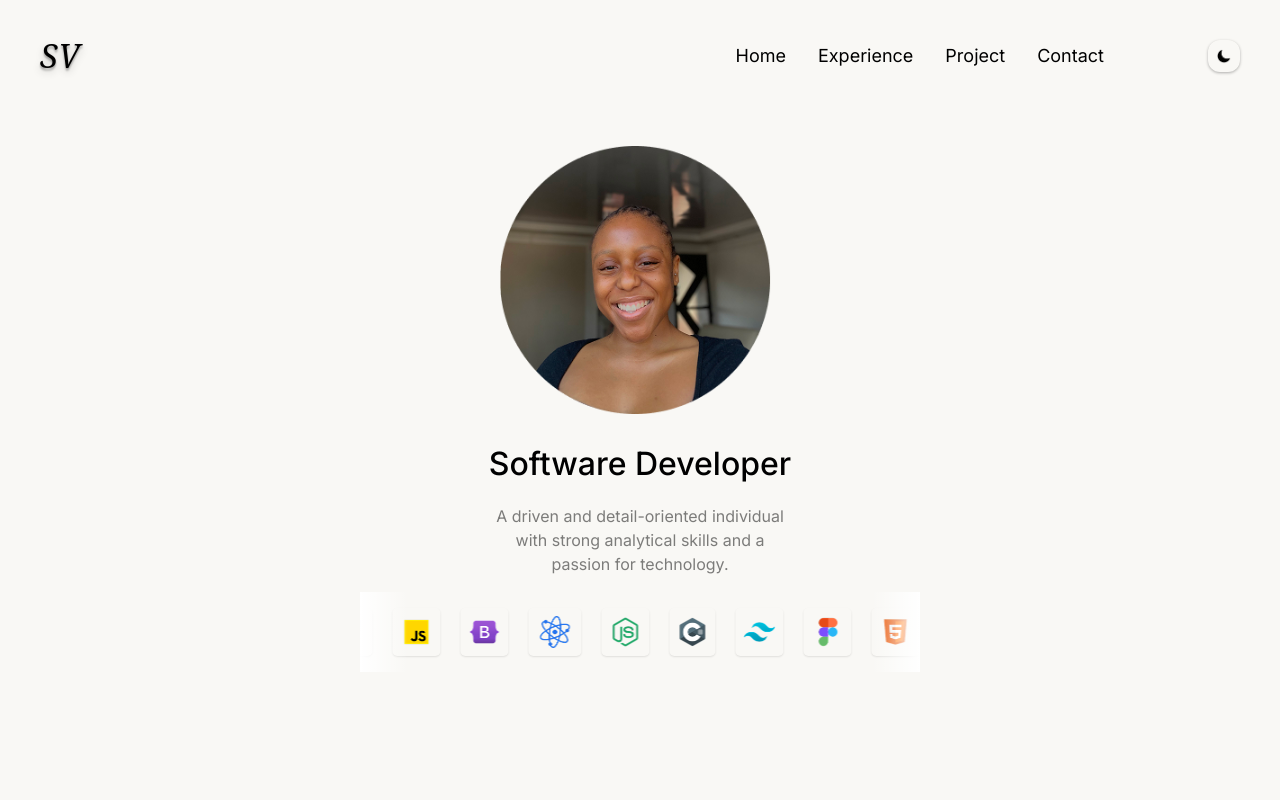
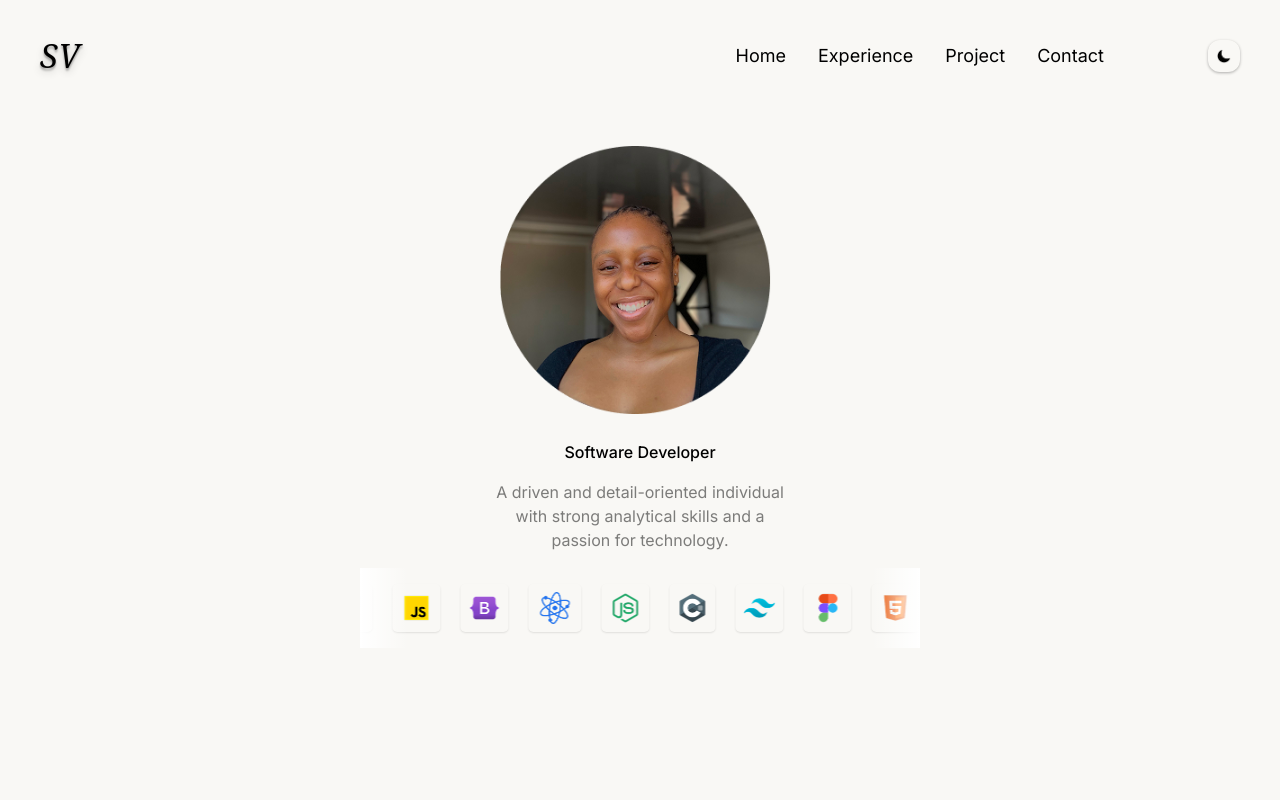
Before and after one commit to SeratiVilankulu/Portfolio, a React (Vite) app: page / in a window 1280 px wide. Shown: the top 800 px of the page. Built offline with nearby package versions, Linux system fonts and the light colour scheme.

Commit message:
Styling changes

```diff
--- a/src/index.css
+++ b/src/index.css
@@ -71,14 +71,13 @@ body {
 	--spacing-xl: 3rem; /* 48px */
 	--spacing-xxl: 4rem; /* 64px */
 
-	/* Sizes */
-	--text-size-xxs: 0.5rem; /* 8px */
-	--text-size-xs: 1rem; /* 16px */
-	--text-size-sm: 1.5rem; /* 24px */
-	--text-size-md: 2rem; /* 32px */
-	--text-size-lg: 3rem; /* 48px */
-	--text-size-xl: 4rem; /* 64px */
-	--text-size-xxl: 5rem; /* 80px */
+	/* Text Sizes */
+	--text-size-xxs: 0.625rem; /* 10px */
+	--text-size-xs: 0.75rem; /* 12px */
+	--text-size-sm: 0.875rem; /* 14px */
+	--text-size-md: 1rem; /* 16px */
+	--text-size-lg: 1.125rem; /* 18px */
+	--text-size-xl: 1.25rem; /* 20px */
 
 	/* Borders and Radius */
 	--radius-sm: 5px;
```
